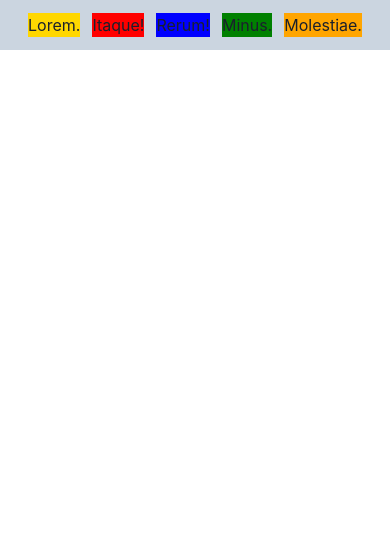
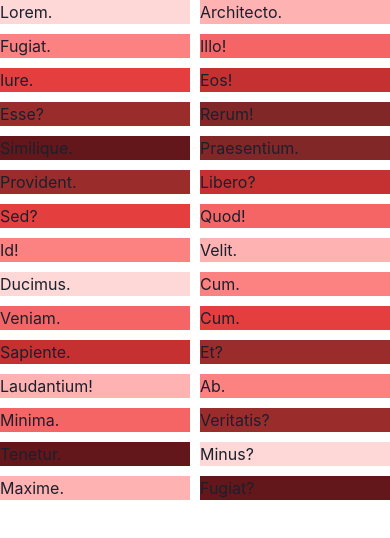
Before and after one commit to som42/reacht20231031, a React (Create React App) app: page / in a window 390 px wide. Shown: the top 538 px of the page. Built offline with nearby package versions, Linux system fonts and the light colour scheme.

Commit message:
simplegrid 사용, 반응형 웹 적용

```diff
--- a/src/App.js
+++ b/src/App.js
@@ -1,22 +1,39 @@
-import { Box, Flex } from "@chakra-ui/react";
+import { Box, Flex, SimpleGrid } from "@chakra-ui/react";
 
 function App() {
   return (
     <>
-      <Flex
-        w={"100%"}
-        h={"50px"}
-        bg={"gray.300"}
-        gap={3}
-        align={"center"}
-        justify={"center"}
-      >
-        <Box bg={"gold"}>Lorem.</Box>
-        <Box bg={"red"}>Itaque!</Box>
-        <Box bg={"blue"}>Rerum!</Box>
-        <Box bg={"green"}>Minus.</Box>
-        <Box bg={"orange"}>Molestiae.</Box>
-      </Flex>
+      <SimpleGrid spacing={"10px"} columns={{ base: 2, md: 3, "2xl": 6 }}>
+        <Box bg="red.100">Lorem.</Box>
+        <Box bg="red.200">Architecto.</Box>
+        <Box bg="red.300">Fugiat.</Box>
+        <Box bg="red.400">Illo!</Box>
+        <Box bg="red.500">Iure.</Box>
+        <Box bg="red.600">Eos!</Box>
+        <Box bg="red.700">Esse?</Box>
+        <Box bg="red.800">Rerum!</Box> <Box bg="red.900">Similique.</Box>
+        <Box bg="red.800">Praesentium.</Box>
+        <Box bg="red.700">Provident.</Box>
+        <Box bg="red.600">Libero?</Box>
+        <Box bg="red.500">Sed?</Box>
+        <Box bg="red.400">Quod!</Box>
+        <Box bg="red.300">Id!</Box>
+        <Box bg="red.200">Velit.</Box>
+        <Box bg="red.100">Ducimus.</Box>
+        <Box bg="red.300">Cum.</Box>
+        <Box bg="red.400">Veniam.</Box>
+        <Box bg="red.500">Cum.</Box>
+        <Box bg="red.600">Sapiente.</Box>
+        <Box bg="red.700">Et?</Box>
+        <Box bg="red.200">Laudantium!</Box>
+        <Box bg="red.300">Ab.</Box>
+        <Box bg="red.400">Minima.</Box>
+        <Box bg="red.700">Veritatis?</Box>
+        <Box bg="red.900">Tenetur.</Box>
+        <Box bg="red.100">Minus?</Box>
+        <Box bg="red.200">Maxime.</Box>
+        <Box bg="red.900">Fugiat?</Box>
+      </SimpleGrid>
     </>
   );
 }
```
